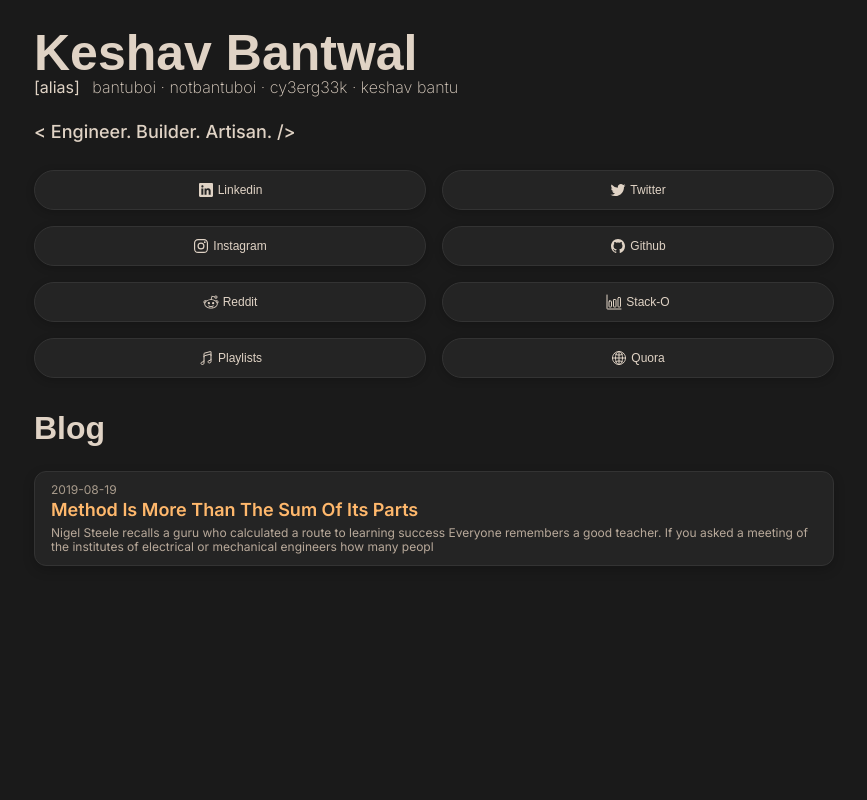
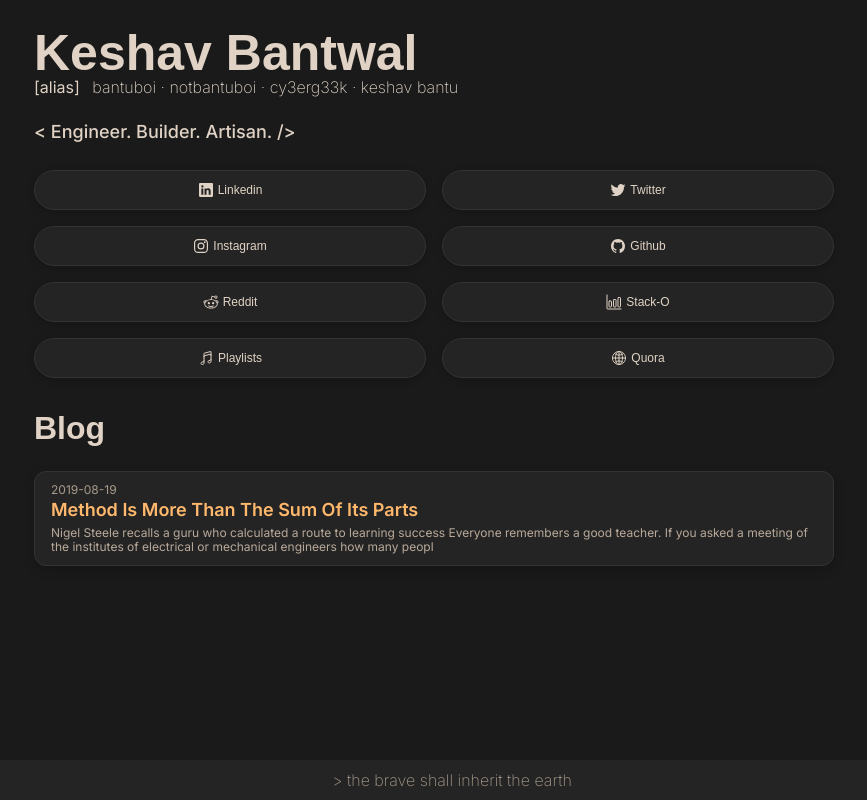
Before and after one commit to keshavbantu/keshavbantu.github.io, a React (Vite) app: page / in a window 1280 px wide. Shown: the whole page, without its empty margins (188-1055 px from the left). Built offline with nearby package versions, Linux system fonts and the light colour scheme; a web font is replaced by a local one.

Commit message:
height fixes

```diff
--- a/src/App.scss
+++ b/src/App.scss
@@ -38,7 +38,7 @@ a {
 .container {
   display: flex;
   flex-direction: column;
-  min-height: 100vh;
+  min-height: calc(100vh - 40px);
   max-width: 900px;
   margin: 0 auto;
   padding: 0 16px;
```
